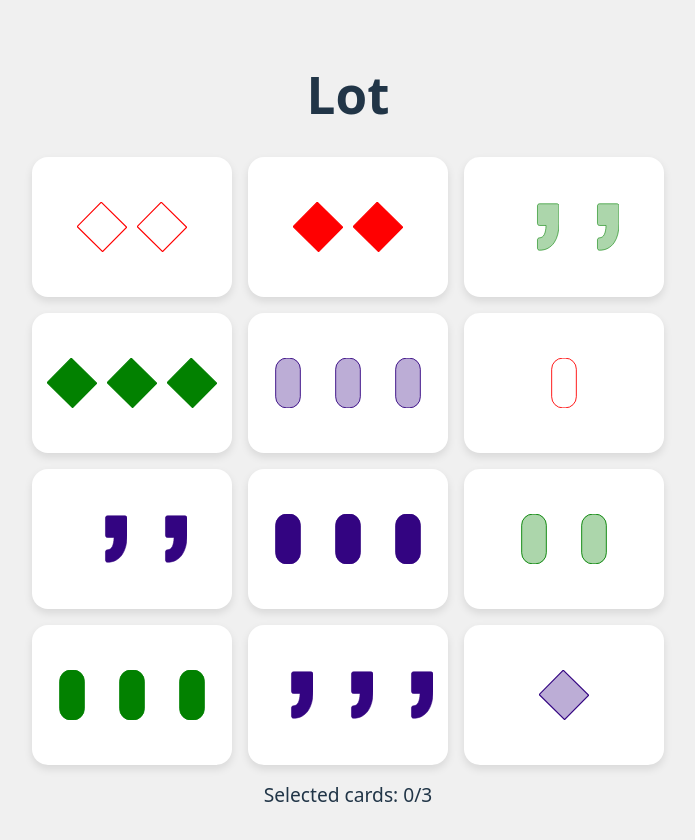
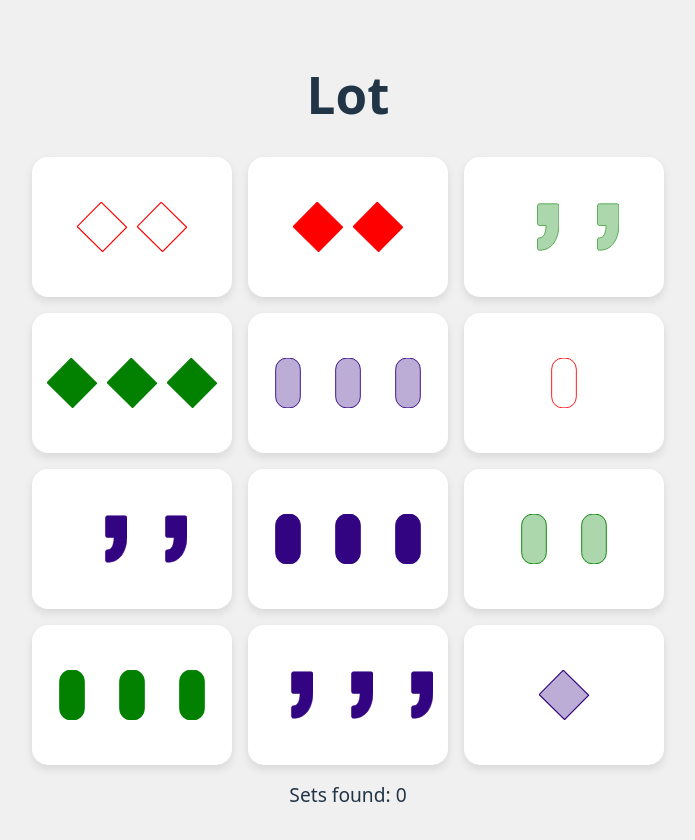
Before and after one commit to katestud/setwell, a React (Vite) app: page / in a window 1280 px wide. Shown: the whole page, without its empty margins (292-987 px from the left). Built offline with nearby package versions, Linux system fonts and the light colour scheme.

Commit message:
Add a counter for number of sets found

```diff
--- a/src/App.css
+++ b/src/App.css
@@ -48,7 +48,7 @@ body {
   transform: scale(1.02);
 }
 
-.selected-count {
+.found-set-count {
   text-align: center;
   margin-top: 1rem;
   font-size: 1.2rem;
--- a/src/App.tsx
+++ b/src/App.tsx
@@ -7,6 +7,7 @@ import { Card } from "./components/card";
 
 function App() {
   const [selectedCards, setSelectedCards] = useState<string[]>([]);
+  const [setsFound, setSetsFound] = useState(0);
 
   const { cards, cardData } = useMemo(() => {
     const cardData: Record<string, CardInfo> = {};
@@ -90,6 +91,7 @@ function App() {
 
       if (success) {
         console.log("You win! That's a set!");
+        setSetsFound((prevSetsFound) => prevSetsFound + 1);
       } else {
         console.log(
           "Try again! The cards didn't have the right combination for ",
@@ -128,9 +130,7 @@ function App() {
           );
         })}
       </div>
-      <div className="selected-count">
-        Selected cards: {selectedCards.length}/3
-      </div>
+      <div className="found-set-count">Sets found: {setsFound}</div>
     </>
   );
 }
```
